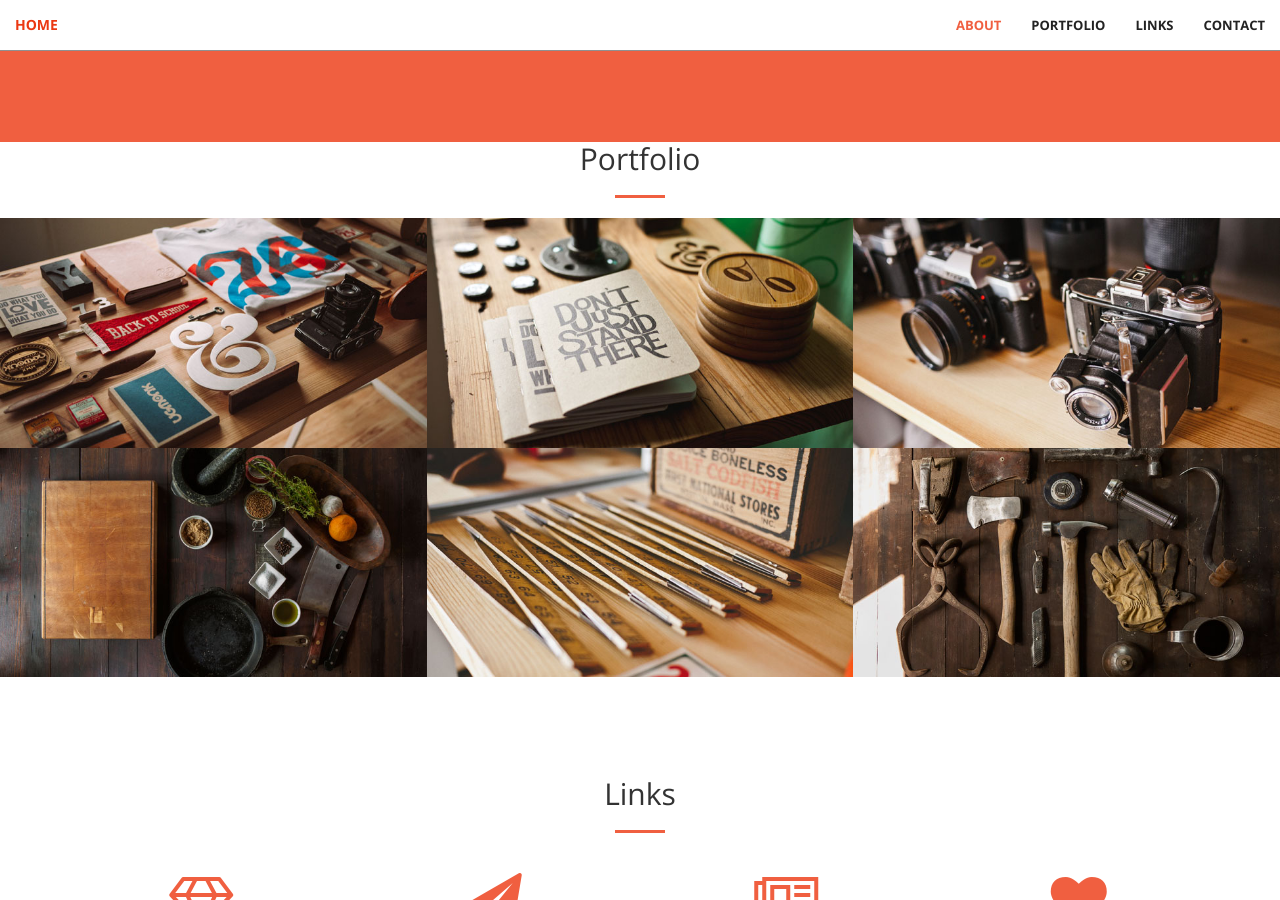
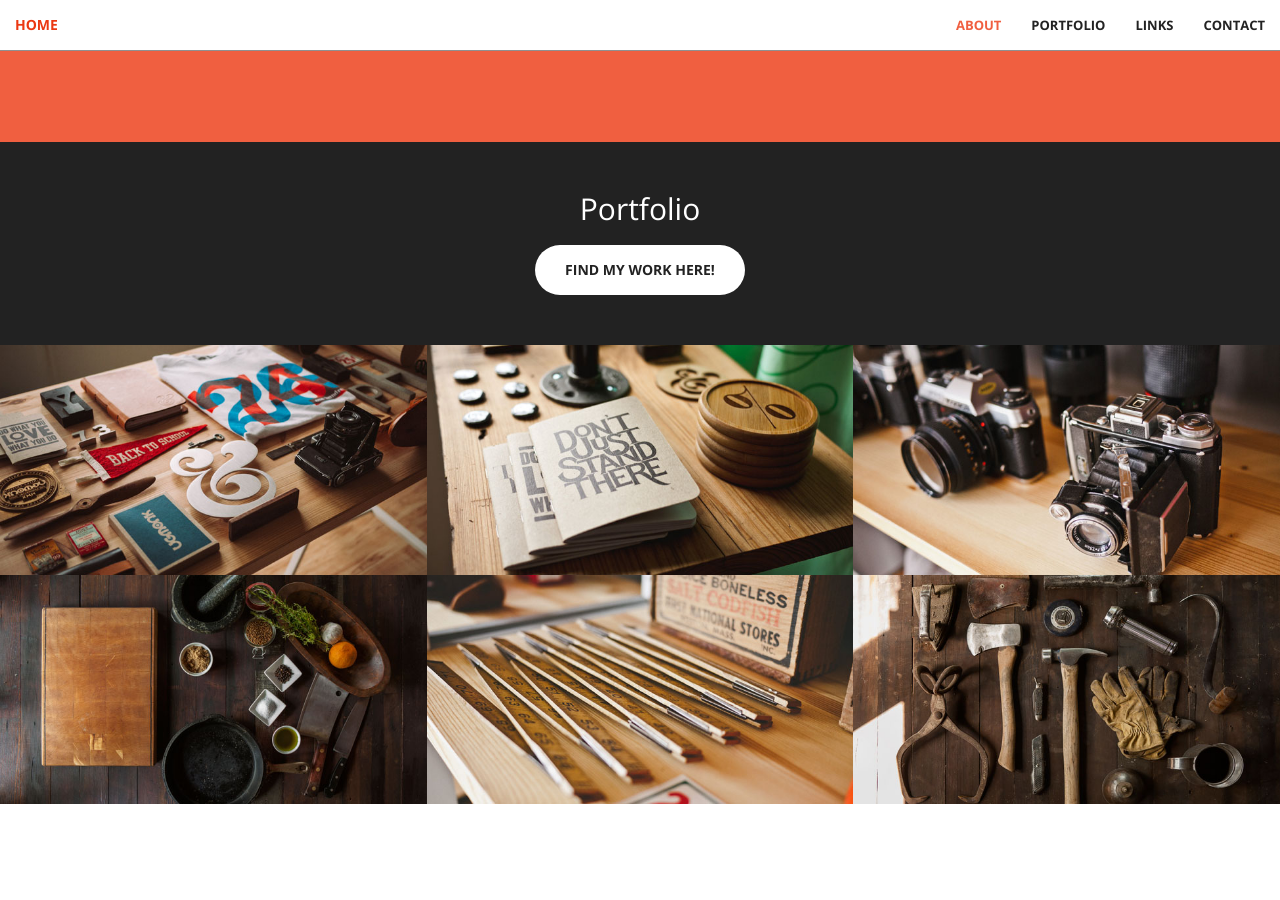
Before and after one commit to patriaabhishek/patriaabhishek.github.io, a Jekyll site: the page built from index.html, in a window 1280 px wide and 900 px high, scrolled down 1224 px. Built offline with Jekyll 4.4.1, drawn with Linux system fonts in a browser that asks for light colours; some of the changed text lies outside the part shown.

Commit message:
Changes in HTML structure again

```diff
--- a/_includes/aside.html
+++ b/_includes/aside.html
@@ -1,8 +1,8 @@
   <aside class="bg-dark">
       <div class="container text-center">
           <div class="call-to-action">
-              <h2>Free Download at Start Bootstrap!</h2>
-              <a href="#" class="btn btn-default btn-xl wow tada">Download Now!</a>
+              <h2>Portfolio</h2>
+              <a href="#portfolio" class="btn btn-default btn-xl wow tada">Find my work here!</a>
           </div>
       </div>
   </aside>
--- a/_includes/call-to-action.html
+++ b/_includes/call-to-action.html
@@ -5,7 +5,7 @@
                 <h2 class="section-heading">About me</h2>
                 <hr class="light">
                 <p class="text-faded">I am a graduate student at Georgia Institute of Technology pursuing Masters of Science in Analytics, majoring in Computational Data Analytics. I have worked as Data Scientist and Strategy Executive for Oil and Natural Gas Corporation. I had an amazing opportunity to establish the department of analytics that synergizes the purely data driven machine learning modeling approach with traditional simulations.</p>
-                <a href="#" class="btn btn-default btn-xl">Get Started!</a>
+                <a href="#aside" class="btn btn-default btn-xl">Get Started!</a>
             </div>
         </div>
     </div>
--- a/_includes/portfolio.html
+++ b/_includes/portfolio.html
@@ -1,12 +1,4 @@
 <section class="no-padding" id="portfolio">
-    <div class="container">
-        <div class="row">
-            <div class="col-lg-12 text-center">
-                <h2 class="section-heading">Portfolio</h2>
-                <hr class="primary">
-            </div>
-        </div>
-    </div>
     <div class="container-fluid">
         <div class="row no-gutter">
             <div class="col-lg-4 col-sm-6">
--- a/_layouts/front.html
+++ b/_layouts/front.html
@@ -7,9 +7,9 @@
   {% include nav.html %}
   {% include header.html %}
   {% include call-to-action.html %}
+  {% include aside.html %}
   {% include portfolio.html %}
   {% include links.html %}
-  {% include aside.html %}
   {% include contact.html %}
   {% include scripts.html %}
 </body>
```
